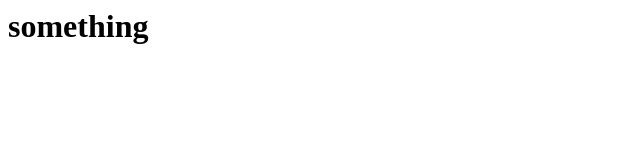
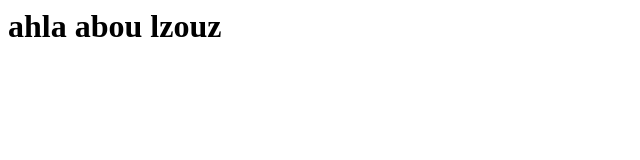
Before and after one commit to Zayoubi/training, a plain HTML site: page index.html in a window 1280 px wide. Shown: the whole page, without its empty margins (0-640 px from the left). Drawn offline with Linux system fonts and the light colour scheme.

Commit message:
abou l zouz

```diff
--- a/index.html
+++ b/index.html
@@ -5,6 +5,6 @@
     <title>Document</title>
 </head>
 <body>
-    <h1>something</h1>
+    <h1>ahla abou lzouz</h1>
 </body>
 </html>
```
